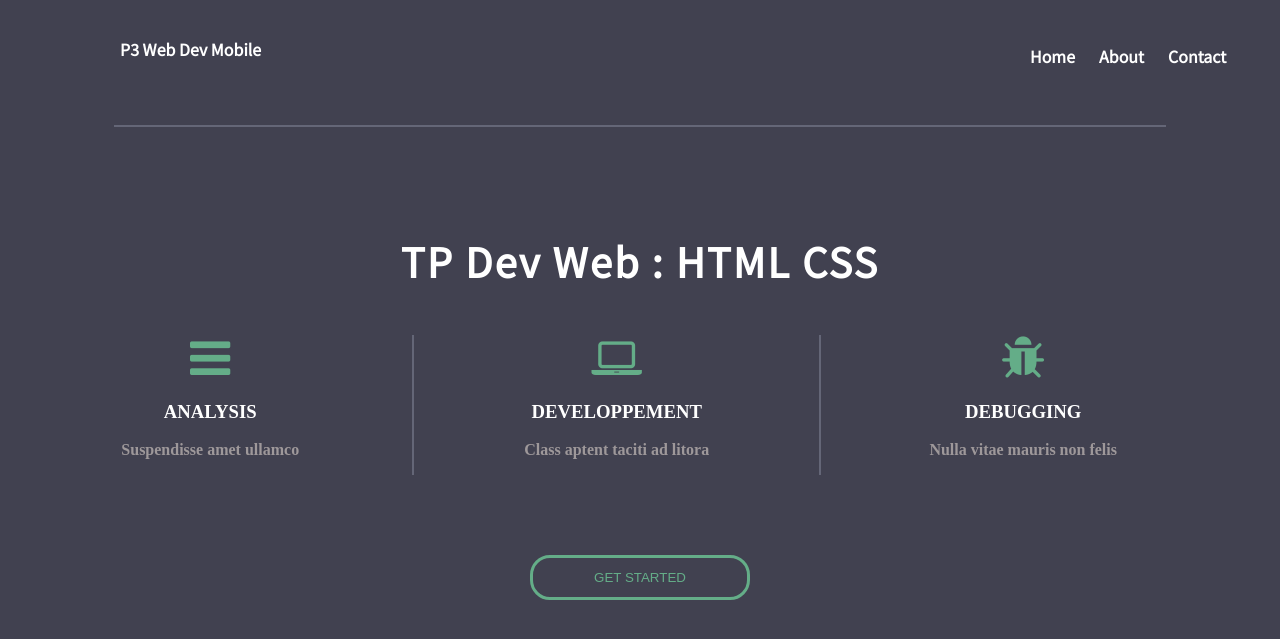
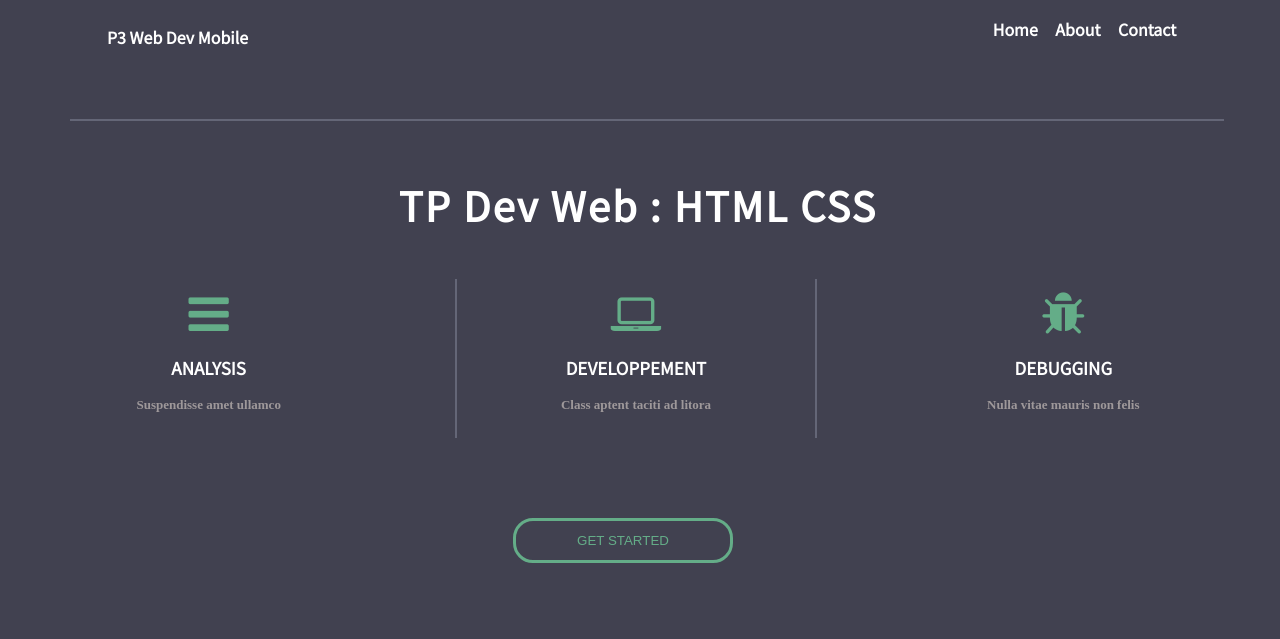
Before and after one commit to EdgarEmmanuel/Website_Simplon_Front-End, a PHP site: page / in a window 1280 px wide. Shown: the top 639 px of the page. Run offline with PHP 8.4, Linux system fonts and the light colour scheme.

Commit message:
Ajout code Responsivite small and Large Screen with Media Queries and Flex

```diff
--- a/TD1-FrontEnd-Simplon/style.css
+++ b/TD1-FrontEnd-Simplon/style.css
@@ -3,59 +3,166 @@
 
 :root{
     --color:#646677;
+    --BranFontFamily:'Noto Sans JP', sans-serif;
+    --iconeColor:#64ad88;
+    --BodyBackground:#414150;
 }
 
-/* #414150 */
-
-/* when screen is at 767px  */
-
-@media only screen and (min-width:768px) and (max-width:1120px){
 
 *{
-    background:blue;
-    text-align: center;
+    background:pink;
+    width:90%;
+}
+
+body{
+    overflow:hidden;
 }
 /* start header */
 header{
-    align-items: center;
-    display:flex;
-    flex-wrap: wrap;
-    margin-top: 25px;
-    padding: 12px 12px;
-    background: transparent;
+    background:transparent;
+    display: inline-block;
 }
 
 header .brand{
     background:transparent;
     color:white;
     font-weight:bold;
-    margin-left: 100px;
-    font-family: 'Noto Sans JP', sans-serif;
+    font-family: var(--BranFontFamily);
+    margin-left: 32px;
 }
 
 header .menu{
-    margin-left: 1000px;
-    margin-top: -17px;
-    background:transparent
+    margin-left: 420px;
+    margin-top: -23px;
+    font-family: var(--BranFontFamily);
 }
 
-header .menu a{
+header .menu a {
+    text-decoration:  none;
     color:white;
-    text-decoration: none;
-    font-family: 'Noto Sans JP', sans-serif;
+    font-weight:bold;
+    margin:0 7px;
+}
+/* end header */
+
+/* start line  */
+.line{
+    width:110%;
+    margin-top: 30px;
+    margin-left:35px;
+    border: 1px solid var(--color);
+}
+/* end line  */
+
+
+/* start main part */
+main{
+    margin-top: 55px;
+}
+
+main h1{
+    color:white;
+    font-size:27px;
+    margin-left: 160px;
+}
+
+main .categorie{
+    display:flex;
+    align-items:center;
+    margin-left: 55px;
+    margin-top: 45px;
+    width:100%;
+}
+
+main .categorie .col-categorie{
+    margin:0 34px;
+    text-align: center;
+    width:35%;
+}
+main .categorie .col-categorie h3{
+    font-family: var(--BranFontFamily);
+}
+
+main .categorie .col-categorie h3{
+    color:white;
+    font-size:17px;
     background:transparent;
-    margin:10px 10px;
-    font-weight:bold;
 }
 
 
+main .categorie .col-categorie p{
+    color:#9e989a;
+    margin-top: 10px;
+    font-size:13px;
+    font-weight:bold;
+    padding: 0;
+    background:transparent;
+}
+
+main .categorie .col-categorie i{
+    color:var(--iconeColor);
+    font-size: 26px;
+}
+
+main button{
+    margin-top: 30px;
+    margin-left: 230px;
+    text-align: center;
+    text-transform: uppercase;
+    color:#64ad88;
+    background:transparent;
+    width:120px;
+    border: 3px solid #64ad88;
+    padding: 7px 6px;
+    border-radius: 20px;
+}
+
+/* end main part */
+
+
+
+
+
+
+
+
+/* when screen is between 768 and 767px  */
+
+@media only screen and (min-width:768px) and (max-width:1120px){
+
+*{
+    background:var(--BodyBackground);
+    text-align: center;
+}
+
+body{
+    overflow-x: hidden;
+    overflow-y: scroll;
+}
+
+/* start header */
+
+header{
+    background: transparent;
+}
+
+header .brand{
+    margin-left: -180px;
+}
+
+header .menu{
+    margin-left: 340px;
+    margin-top: -24px;
+}
+
 /* end header */
+
 
 /* start span */
 
 .line{
-    margin-top: 45px;
-    width:83%;
+    margin-top: 55px;
+    width:110%;
     border: 1px solid var(--color);
 }
 
@@ -63,15 +170,11 @@ header .menu a{
 
 /* main start */
 
-main{
-    background:transparent;
-}
-
 main h1{
     color:white;
     font-family: 'Noto Sans JP', sans-serif;
     font-size:40px;
-    margin-top: 105px;
+    margin-top: 35px;
     letter-spacing: 2px;
     background:transparent;
 }
@@ -79,9 +182,7 @@ main h1{
 main .categorie{
     align-items:center;
     display:flex;
-    flex-wrap: wrap;
-    background:transparent;
-    margin-top: 45px;
+    margin-left: 110px;
 }
 
 main .categorie .col-categorie i,h3,p{
@@ -89,23 +190,12 @@ main .categorie .col-categorie i,h3,p{
 }
 
 main .categorie .col-categorie{
-    flex-basis: 32%;
     background:transparent;
-    padding-left: 12px 12px;
+    padding: 12px 15px;
 }
 
 main .categorie .col-categorie i{
-    color:#64ad88;
     font-size: 47px;
-}
-
-main .categorie .col-categorie h3{
-    color:white;
-}
-
-main .categorie .col-categorie p{
-    color:#9e989a;
-    font-weight: bold;
 }
 
 main .categorie .middle{
@@ -114,9 +204,10 @@ main .categorie .middle{
 }
 
 main  button{
-    margin-top: 80px;
+    margin-top: 20px;
     text-align: center;
     text-transform: uppercase;
+    margin-left: 240px;
     color:#64ad88;
     background:transparent;
     width:220px;
@@ -128,91 +219,263 @@ main  button{
 }
 
 
-/* (min-width:768px) and (max-width:1120px) */
-
-/* smartphones screen */
-
-@media only screen and (max-width:490px){
-    *{
-        background:skyblue;
-    }
-}
 
 
+/* smartphones screen less than or equal to 590px */
 
-/* small screen */
-@media only screen and (min-width:500px) and (max-width:767px){
+@media only screen and (max-width:590px){
     *{
-        background-color: red;
-    }
-}
-
-
-/* large screen  */
-
-@media only screen and (min-width:1121px){
-
-    *{
-        background:#414150;
-        text-align: center;
+        background:var(--BodyBackground);
+        width:80%;
     }
     /* start header */
     header{
-        align-items: center;
-        display:flex;
-        flex-wrap: wrap;
-        margin-top: 25px;
-        padding: 12px 12px;
-        background: transparent;
+        background:transparent;
+        display: inline-block;
     }
 
     header .brand{
         background:transparent;
         color:white;
         font-weight:bold;
-        margin-left: 100px;
-        font-family: 'Noto Sans JP', sans-serif;
+        font-family: var(--BranFontFamily);
+        margin-left: 32px;
     }
 
     header .menu{
-        margin-left: 1000px;
-        margin-top: -17px;
-        background:transparent
+        margin-left: 250px;
+        margin-top: -23px;
+        font-family: var(--BranFontFamily);
     }
 
-    header .menu a{
+    header .menu a {
+        text-decoration:  none;
         color:white;
-        text-decoration: none;
-        font-family: 'Noto Sans JP', sans-serif;
+        font-weight:bold;
+    }
+    /* end header */
+
+    /* start line  */
+    .line{
+        width:140%;
+        margin-top: 30px;
+        margin-left: 15px;
+        border: 1px solid var(--color);
+    }
+    /* end line  */
+
+
+    /* start main part */
+    main{
+        margin-top: 45px;
+    }
+
+    main h1{
+        color:white;
+        font-size:17px;
+        margin-left: 120px;
+    }
+
+    main .categorie{
+        display:flex;
+        align-items:center;
+        margin-left: 50px;
+        margin-top: 45px;
+    }
+
+    main .categorie .col-categorie{
+        margin:0 14px;
+        text-align: center;
+    }
+    main .categorie .col-categorie h3{
+        font-family: var(--BranFontFamily);
+    }
+
+    main .categorie .col-categorie h3,p{
+        color:white;
+        font-size:13px;
         background:transparent;
-        margin:10px 10px;
-        font-weight:bold;
     }
 
 
+    main .categorie .col-categorie p{
+        color:#9e989a;
+        margin-top: 10px;
+    }
+
+
+
+    main .categorie .col-categorie h3{
+        font-size:13px;
+    }
+
+    main .categorie .col-categorie i{
+        color:var(--iconeColor);
+    }
+
+
+main .categorie .middle{
+    padding: 0 22px;
+    border-left: 2px solid var(--color);
+    border-right: 2px solid var(--color);
+}
+
+    main button{
+        margin-top: 30px;
+        margin-left: 170px;
+        text-align: center;
+        text-transform: uppercase;
+        color:#64ad88;
+        background:transparent;
+        width:120px;
+        border: 3px solid #64ad88;
+        padding: 7px 6px;
+        border-radius: 20px;
+    }
+
+    /* end main part */
+}
+
+/* when the screen is between 667 and 767px */
+@media only screen and (min-width:668px) and (max-width:767px){
+    *{
+        background:var(--BodyBackground);
+        width:90%;
+    }
+
+    /* start header */
+    header .menu{
+        margin-left: 520px;
+        margin-top: -23px;
+        font-family: var(--BranFontFamily);
+    }
+    /* end header */
+
+    /* start main part */
+
+    main h1{
+        margin-left: 200px;
+    }
+
+    main .categorie{
+        margin-left: 75px;
+    }
+
+    main .categorie .col-categorie{
+        margin: 0 7%;
+    }
+
+
+    main .categorie .col-categorie p{
+        font-size:14px;
+    }
+
+    main .categorie .col-categorie i{
+        font-size: 32px;
+    }
+
+
+    main .categorie .middle{
+        padding: 0px 10px;
+        border-left: 2px solid var(--color);
+        border-right: 2px solid var(--color);
+    }
+
+    main button{
+        margin-left: 280px;
+    }
+
+    /* end main part */
+}
+
+/* small tablet screen */
+@media only screen and (min-width:591px) and (max-width:667px){
+    *{
+        background:var(--BodyBackground);
+        width:90%;
+    }
+
+    /* start header */
+
+    header .menu{
+        margin-left: 420px;
+    }
+
+    /* end header */
+
+    /* start line  */
+    .line{
+        width:110%;
+    }
+    /* end line  */
+
+
+    /* start main part */
+    main h1{
+        font-size:27px;
+    }
+
+    main .categorie .middle{
+        padding: 0px 10px;
+        border-left: 2px solid var(--color);
+        border-right: 2px solid var(--color);
+    }
+
+    main button{
+        margin-left: 230px;
+    }
+
+    /* end main part */
+}
+
+
+/* large screen  */
+@media only screen and (min-width:1121px){
+
+    *{
+        background:var(--BodyBackground);
+        text-align: center;
+        width:100%;
+    }
+
+    body{
+        overflow-x: hidden;
+        overflow-y: scroll;
+    }
+    /* start header */
+    header{
+        align-items: center;
+        display:flex;
+        margin-top: 25px;
+    }
+    header .brand{
+        margin-left: -34px;
+    }
+
+    header .menu{
+        margin-left: 500px;
+        margin-top: -17px;
+    }
     /* end header */
 
     /* start span */
 
     .line{
-        margin-top: 45px;
-        width:83%;
-        border: 1px solid var(--color);
+        margin-top: 70px;
+        margin-left: 62px;
+        width:90%;
     }
 
     /* end span */
 
     /* main start */
 
-    main{
-        background:transparent;
-    }
-
     main h1{
         color:white;
         font-family: 'Noto Sans JP', sans-serif;
         font-size:40px;
-        margin-top: 105px;
+        margin-top: 45px;
+        margin-left: -10px;
         letter-spacing: 2px;
         background:transparent;
     }
@@ -220,9 +483,10 @@ main  button{
     main .categorie{
         align-items:center;
         display:flex;
-        flex-wrap: wrap;
         background:transparent;
         margin-top: 45px;
+        margin-left: -12px;
+        width:100%;
     }
 
     main .categorie .col-categorie i,h3,p{
@@ -230,23 +494,13 @@ main  button{
     }
 
     main .categorie .col-categorie{
-        flex-basis: 32%;
         background:transparent;
-        padding-left: 12px 12px;
+        padding: 12px 12px;
     }
 
     main .categorie .col-categorie i{
         color:#64ad88;
         font-size: 47px;
-    }
-
-    main .categorie .col-categorie h3{
-        color:white;
-    }
-
-    main .categorie .col-categorie p{
-        color:#9e989a;
-        font-weight: bold;
     }
 
     main .categorie .middle{
@@ -261,6 +515,7 @@ main  button{
         color:#64ad88;
         background:transparent;
         width:220px;
+        margin-left: -50px;
         border: 3px solid #64ad88;
         padding: 12px 12px;
         border-radius: 20px;
```
